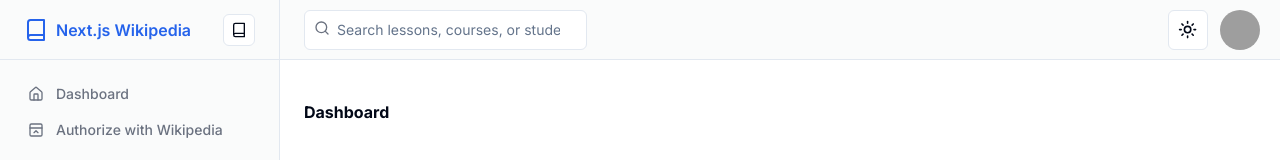
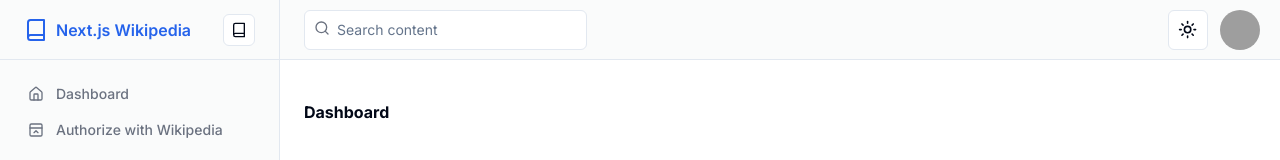
Before and after one commit to guillermoscript/wikipedia-Next.js, a Next.js app: page /dashboard in a window 1280 px wide. Shown: the top 160 px of the page. Built offline with nearby package versions, Linux system fonts and the light colour scheme; no server answers; grey boxes are pictures that could not be loaded.

Commit message:
Update DashboardHeader component to change search placeholder text

```diff
--- a/components/dashboaard/DashboardHeader.tsx
+++ b/components/dashboaard/DashboardHeader.tsx
@@ -12,7 +12,6 @@ import {
 } from "@/components/ui/dropdown-menu";
 import { Button } from "@/components/ui/button";
 import { DarkThemeToggle } from "../DarkThemeToggle";
-import { createClient } from "@/lib/supabase/server";
 
 export default async function DashboardHeader() {
 	// const supabase = createClient();
@@ -31,7 +30,7 @@ export default async function DashboardHeader() {
 						<SearchIcon className="absolute left-2.5 top-2.5 h-4 w-4 text-gray-500 dark:text-gray-400" />
 						<Input
 							className="w-full bg-white shadow-none appearance-none pl-8 md:w-2/3 lg:w-1/3 dark:bg-gray-950"
-							placeholder="Search lessons, courses, or students..."
+							placeholder="Search content"
 							type="search"
 						/>
 					</div>
```
